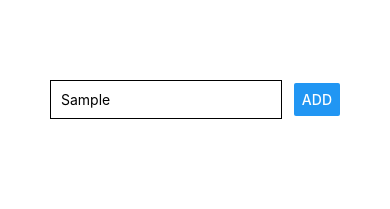
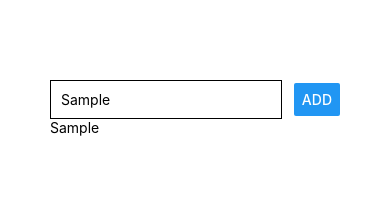
Before and after one commit to Achmadsetiawann/CourseRN_MaxiSch, a React Native app: screen / in a window 390 px wide. Both pictures are taken after typing "Sample" into the empty fields and a click on the button "ADD". Shown: the top 209 px of the page. Built offline with nearby package versions, Linux system fonts and the light colour scheme.

Commit message:
Adding List Map

```diff
--- a/App.js
+++ b/App.js
@@ -28,7 +28,9 @@
         />
         <Button title="ADD" onPress={addGoalHandler} />
       </View>
-      <View></View>
+      <View>
+        {courseGoals.map((goal) => <Text key={goal}>{goal}</Text>)}
+      </View>
     </View>
   );
 }
```
